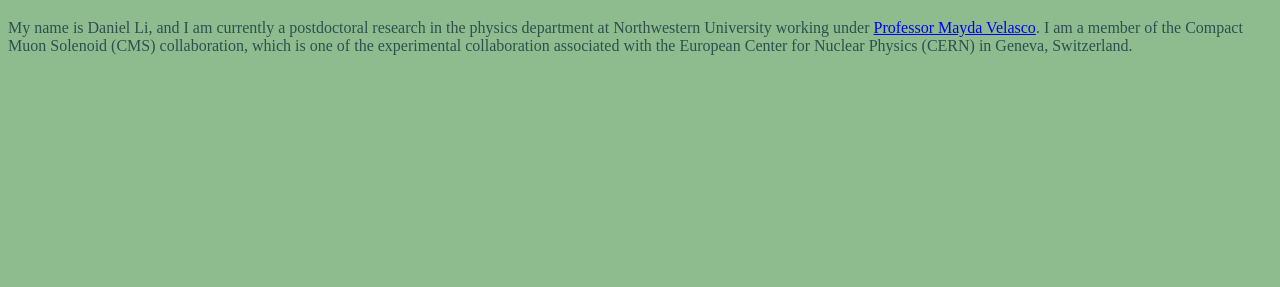
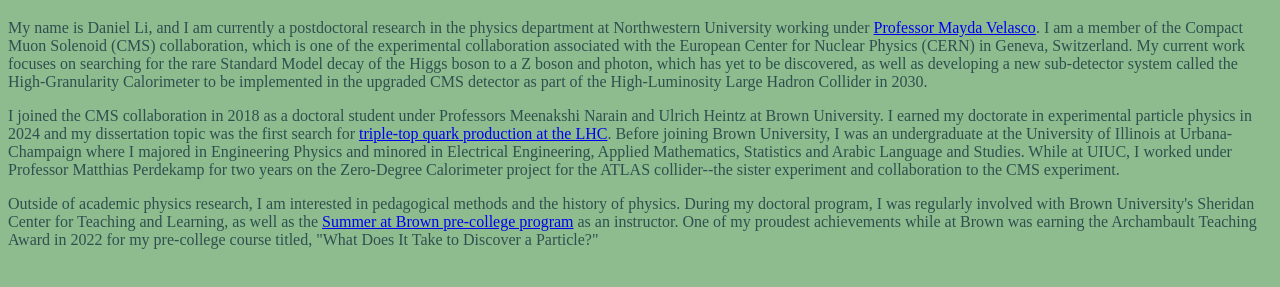
Before and after one commit to daniel-sunyou-li/daniel-sunyou-li.github.io, a plain HTML site: page index.html in a window 1280 px wide. Shown: the part 61-348 px from the top of the page. Drawn offline with Linux system fonts and the light colour scheme.

Commit message:
Update index.html with additional biography information
Expanded personal and academic background details.

```diff
--- a/index.html
+++ b/index.html
@@ -7,7 +7,13 @@
     <h1>Daniel Sunyou Li (Ph.D.)</h1>
     <p>
       My name is Daniel Li, and I am currently a postdoctoral research in the physics department at Northwestern University working under <a href="https://physics.northwestern.edu/people/faculty/core-faculty/mayda-velasco.html">Professor Mayda Velasco</a>.
-      I am a member of the Compact Muon Solenoid (CMS) collaboration, which is one of the experimental collaboration associated with the European Center for Nuclear Physics (CERN) in Geneva, Switzerland.
+      I am a member of the Compact Muon Solenoid (CMS) collaboration, which is one of the experimental collaboration associated with the European Center for Nuclear Physics (CERN) in Geneva, Switzerland. My current work focuses on searching for the rare Standard Model decay of the Higgs boson to a Z boson and photon, which has yet to be discovered, as well as developing a new sub-detector system called the High-Granularity Calorimeter to be implemented in the upgraded CMS detector as part of the High-Luminosity Large Hadron Collider in 2030.
+    </p>
+    <p>
+      I joined the CMS collaboration in 2018 as a doctoral student under Professors Meenakshi Narain and Ulrich Heintz at Brown University. I earned my doctorate in experimental particle physics in 2024 and my dissertation topic was the first search for <a href="https://cds.cern.ch/record/2957967?ln=en">triple-top quark production at the LHC</a>. Before joining Brown University, I was an undergraduate at the University of Illinois at Urbana-Champaign where I majored in Engineering Physics and minored in Electrical Engineering, Applied Mathematics, Statistics and Arabic Language and Studies. While at UIUC, I worked under <a href="https://physics.illinois.edu/people/directory/profile/mgp"></a>Professor Matthias Perdekamp</a> for two years on the Zero-Degree Calorimeter project for the ATLAS collider--the sister experiment and collaboration to the CMS experiment.
+    </p>
+    <p>
+      Outside of academic physics research, I am interested in pedagogical methods and the history of physics. During my doctoral program, I was regularly involved with Brown University's Sheridan Center for Teaching and Learning, as well as the <a href="https://precollege.brown.edu/programs/summerbrown">Summer at Brown pre-college program</a> as an instructor. One of my proudest achievements while at Brown was earning the Archambault Teaching Award in 2022 for my pre-college course titled, "What Does It Take to Discover a Particle?"
     </p>
   </body>
 </html>
```
